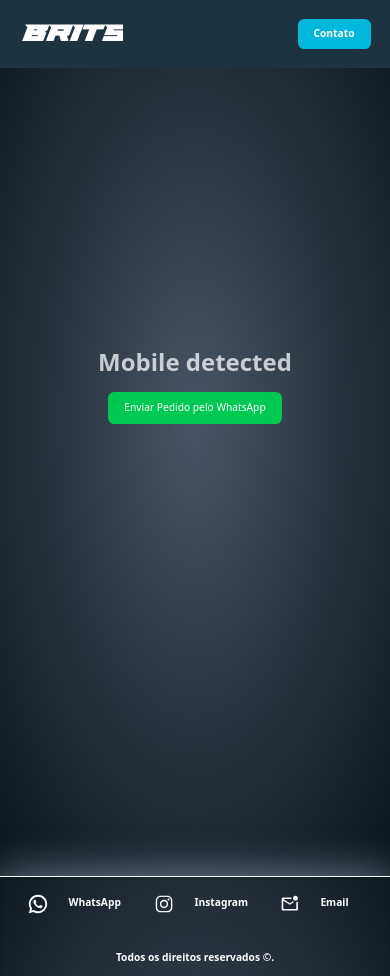
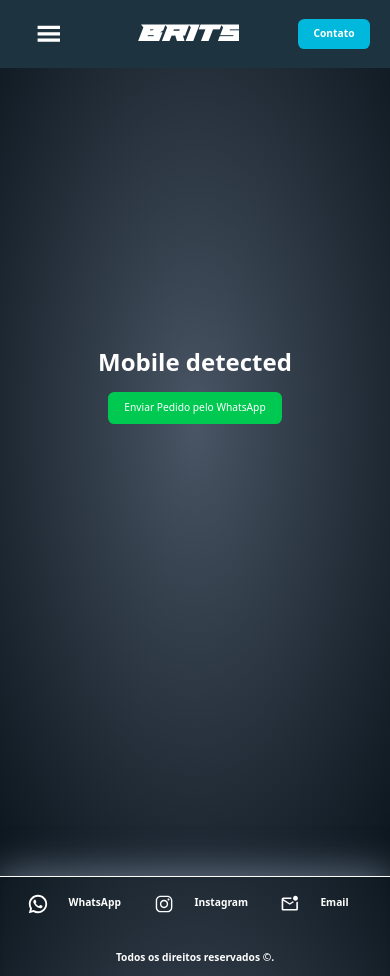
Before and after one commit to britomtlean/Landing-Template, a Next.js app: page / in a window 390 px wide. Built offline with nearby package versions, Linux system fonts and the light colour scheme.

Commit message:
teste menu

```diff
--- a/app/header/Header.tsx
+++ b/app/header/Header.tsx
@@ -6,7 +6,7 @@ import MenuLateral from '../menu/Menu';
 const Header = () => {
     return (
         <header>
-
+            <MenuLateral />
 
             <h1 className={`font-paladins text-4xl`}>Brits</h1>
 
--- a/app/layout.tsx
+++ b/app/layout.tsx
@@ -4,10 +4,8 @@ import { RiWhatsappLine } from 'react-icons/ri';
 import { IoLogoInstagram } from 'react-icons/io';
 import { MdOutlineMarkEmailUnread } from 'react-icons/md';
 
-//COMPONENTES
-import MenuLateral from './menu/Menu';
 
-//FONTES
+//FONTES E COMPONENTES
 import localFont from 'next/font/local';
 import Message from './message/Message';
 import Header from './header/Header';
@@ -46,10 +44,11 @@ export default function RootLayout({ children }: LayoutProps<'/'>) {
 
                 <main className="flex lg:hidden">
                     <section className="flex items-center justify-center flex-col gap-5">
-                        <h1 className="w-full text-black! text-center animate-pulse text-white!">Mobile detected</h1>
+                        <h1 className="w-full text-center text-white!">Mobile detected</h1>
                         <Message />
                     </section>
                 </main>
+
                 <footer className="shadow-xl/30 shadow-[0_0_40px_2px_rgba(180,197,223,0.5)] inset-shadow-sm border-t">
                     <div className="h-full w-full flex flex-col justify-center items-center gap-10">
                         <div className="flex justify-center items-center gap-6 w-full lg:gap-20">
--- a/app/menu/Menu.css
+++ b/app/menu/Menu.css
@@ -16,8 +16,8 @@
     left: 0;
     width: 100vw;
     height: 100vh;
-    background: rgba(0, 0, 0, 0.25);
     z-index: 1001;
+    @apply bg-gray-800/80 lg:bg-black/20;
 }
 
 /* Menu lateral */
@@ -28,7 +28,7 @@
 }
 
 .menu-lateral.ativo {
-    @apply top-[8%];
+    @apply top-0;
 }
 
 /* A partir do tamanho lg */
--- a/app/menu/Menu.tsx
+++ b/app/menu/Menu.tsx
@@ -1,16 +1,22 @@
 'use client';
 
+import './Menu.css';
 import { useState } from 'react';
-import './Menu.css';
 import { GiHamburgerMenu } from 'react-icons/gi';
 
 export default function MenuLateral() {
+
     const [aberto, setAberto] = useState<boolean>(false);
 
     return (
         <>
             {/* Botão de abrir */}
-            <button className="border-none! z-100" onClick={() => {setAberto(true)}}>
+            <button
+                className="border-none! z-100"
+                onClick={() => {
+                    setAberto(!aberto);
+                }}
+            >
                 <GiHamburgerMenu className={`${'botao-menu'}`} style={{ fontSize: '2rem' }} />
             </button>
 
@@ -18,7 +24,8 @@ export default function MenuLateral() {
             {aberto && <div className="overlay" onClick={() => {setAberto(false)}}></div>}
 
             {/* Menu lateral */}
-            <div className={`menu-lateral ${aberto ? 'ativo' : ''}`}>
+            {/**
+                         <div className={`menu-lateral ${aberto ? 'ativo' : ''}`}>
 
 
                 <div className="menu-header">
@@ -33,6 +40,8 @@ export default function MenuLateral() {
                     <li>Contato</li>
                 </ul>
             </div>
+
+             */}
         </>
     );
 }
--- a/app/message/Message.tsx
+++ b/app/message/Message.tsx
@@ -75,7 +75,7 @@ https://seusite.com/pedido/${numeroPedido}`;
 
     return (
         <button
-            className="bg-green-500 z-100"
+            className="bg-green-500"
             onClick={() => {
                 whatsappMessage();
             }}
```
